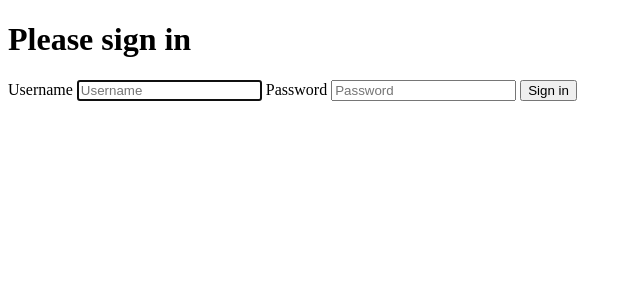
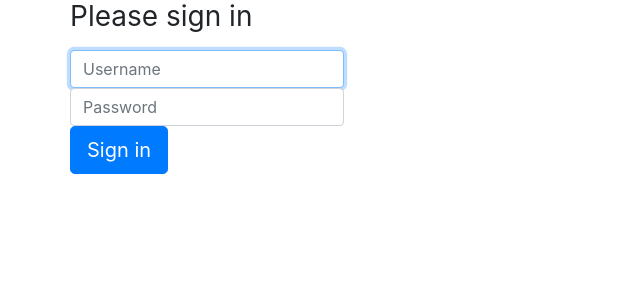
Before and after one commit to Goodup302/SnowTricks, a Symfony app: template templates/security/login.html.twig in a window 1280 px wide. Shown: the top 300 px of the page, without its empty margins (0-640 px from the left). Run offline with Twig, Linux system fonts and the light colour scheme; the template is opened without the code that fills it, so the values that code supplies are empty; some libraries are stand-ins or nearby versions.

Commit message:
Add Bootstrap 4 on Templates and Forms

```diff
--- a/templates/base.html.twig
+++ b/templates/base.html.twig
@@ -3,10 +3,16 @@
     <head>
         <meta charset="UTF-8">
         <title>{% block title %}Welcome!{% endblock %}</title>
-        {% block stylesheets %}{% endblock %}
+        {% block stylesheets %}
+            <link rel="stylesheet" href="https://maxcdn.bootstrapcdn.com/bootstrap/4.0.0/css/bootstrap.min.css">
+        {% endblock %}
     </head>
     <body>
-        {% block body %}{% endblock %}
+        <div class="container">
+            <div class="row">
+                {% block body %}{% endblock %}
+            </div>
+        </div>
         {% block javascripts %}{% endblock %}
     </body>
 </html>
```
Also changed, not shown: 1 other file.
